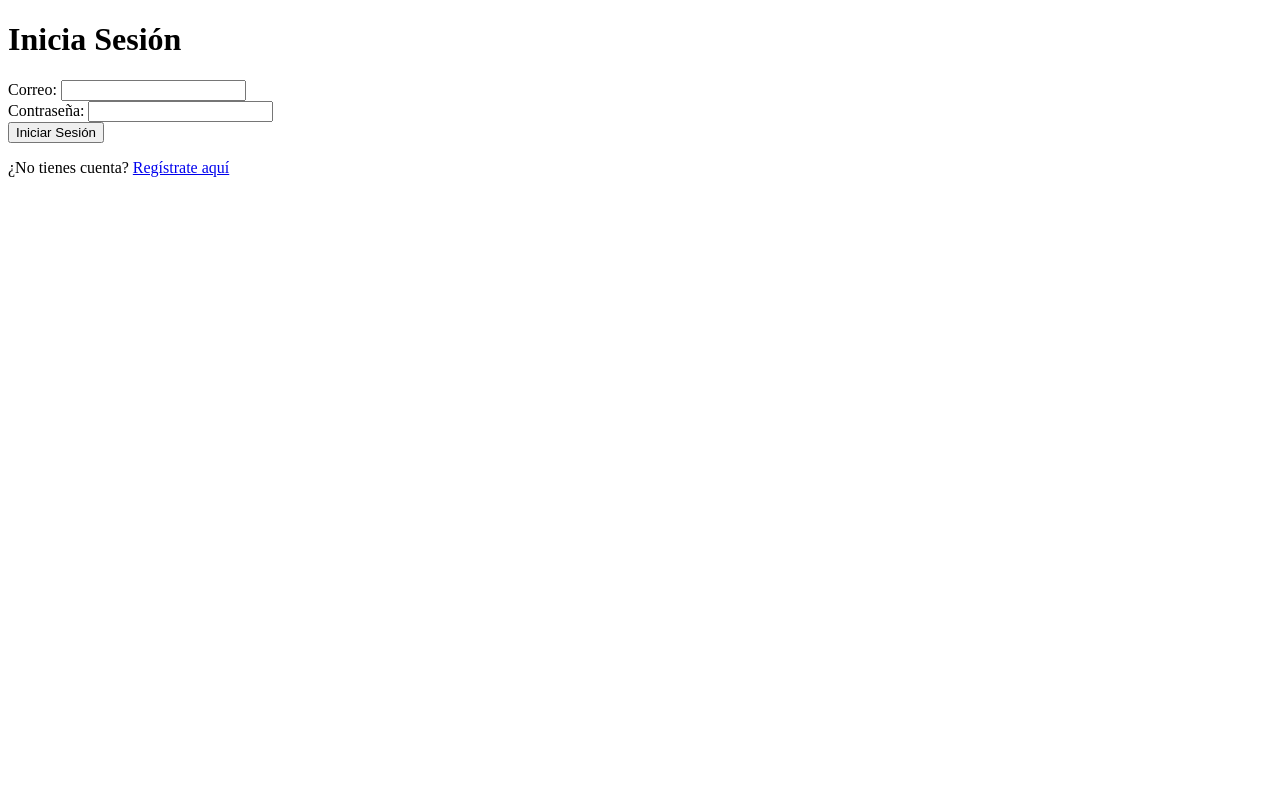
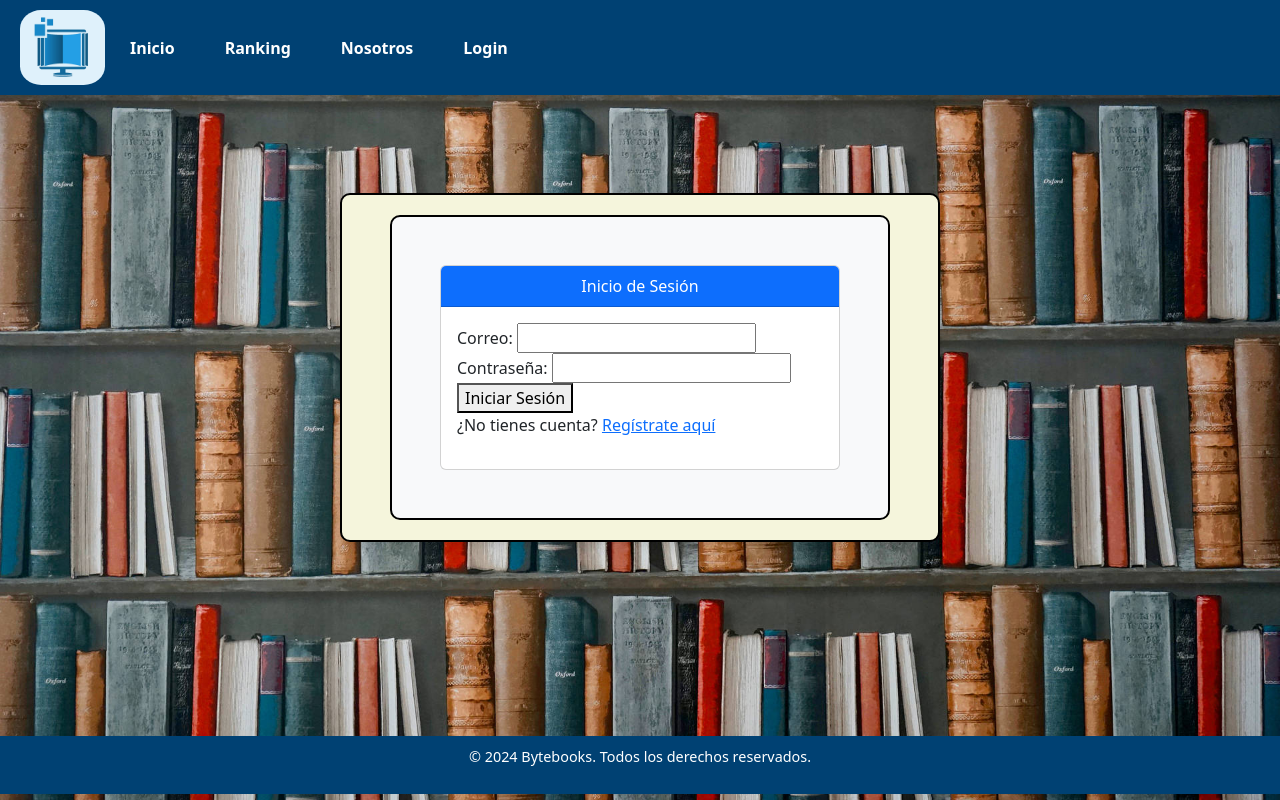
Before and after one commit to Codemaker83639/Bytebooks_2.0, a Flask app: page /byte/login in a window 1280 px wide. Run offline with Flask 3, Linux system fonts and the light colour scheme.

Commit message:
Commit 2

```diff
--- a/templates/byte/Cabecera.html
+++ b/templates/byte/Cabecera.html
@@ -3,7 +3,7 @@
     <!-- Logo de la empresa -->
     <div>
         <a href="/">
-            <img src="/Templates/Images/Logo0.jpg" alt="Logo Bytebooks" style="width: 85px; height: 75px; border-radius: 25%;">
+            <img src="/static/images/Logo0.jpg" alt="Logo Bytebooks" style="width: 85px; height: 75px; border-radius: 25%;">
         </a>
     </div>
 
--- a/templates/byte/login.html
+++ b/templates/byte/login.html
@@ -1,12 +1,73 @@
+
 <!DOCTYPE html>
 <html lang="es">
+
 <head>
     <meta charset="UTF-8">
     <meta name="viewport" content="width=device-width, initial-scale=1.0">
-    <title>Iniciar Sesión</title>
+    <title>Inicio de Sesión</title>
+    <link rel="icon" href="/static/images/Logoi.ico" type="image/x-icon">
+    <link href="https://cdn.jsdelivr.net/npm/bootstrap@5.3.2/dist/css/bootstrap.min.css" rel="stylesheet">
+    <style>
+        body {
+            height: 100%;
+            margin: 0;
+            background-image: url('/static/images/Fondo.jpg');
+            background-size: cover;
+            background-repeat: no-repeat;
+            background-attachment: fixed;
+            background-position: center;
+        }
+
+        .table-container {
+            margin: 50px auto;
+            background-color: #f5f5dc;
+            padding: 20px;
+            border-radius: 10px;
+            max-width: 600px;
+            box-shadow: 0 4px 10px rgba(0, 0, 0, 0.1);
+            border: 2px solid black;
+        }
+
+        .p-5.bg-light {
+            background-color: #f8f9fa;
+            border: 2px solid black;
+            border-radius: 10px;
+            max-width: 500px;
+            margin: auto;
+            padding: 30px;
+        }
+
+        footer {
+            background-color: #004173;
+            color: white;
+            padding: 10px 0;
+            text-align: center;
+            font-size: 0.9rem;
+        }
+
+        .btn-primary {
+            background-color: #004173;
+            border-color: #004173;
+            transition: background-color 0.3s;
+        }
+
+        .btn-primary:hover {
+            background-color: #005a99;
+            border-color: #005a99;
+        }
+    </style>
 </head>
+
 <body>
-    <h1>Inicia Sesión</h1>
+    {% include 'byte/Cabecera.html' %}
+    <br><br>
+
+    <div class="container table-container">
+        <div class="p-5 bg-light">
+            <div class="card">
+                <div class="card-header text-center bg-primary text-white">Inicio de Sesión</div>
+                <div class="card-body">
                     <form method="post" action="{{ url_for('byte.login') }}">
                         <label for="correo">Correo:</label>
                         <input type="email" name="correo" id="correo" required>
@@ -17,5 +78,14 @@
                         <button type="submit">Iniciar Sesión</button>
                     </form>
                     <p>¿No tienes cuenta? <a href="{{ url_for('byte.register') }}">Regístrate aquí</a></p>
+                </div>
+            </div>
+        </div>
+    </div>
+
+    <br><br><br><br><br><br>
+
+    {% include 'byte/Pie.html' %}
 </body>
+
 </html>
```
Lines whose indentation alone changed are shown as unchanged.
